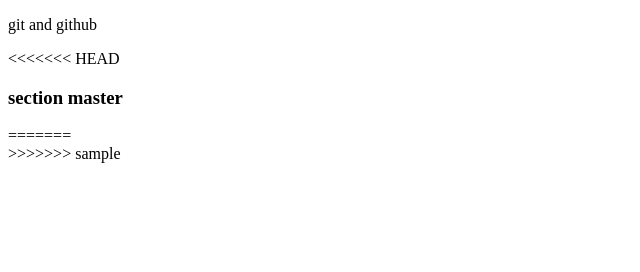
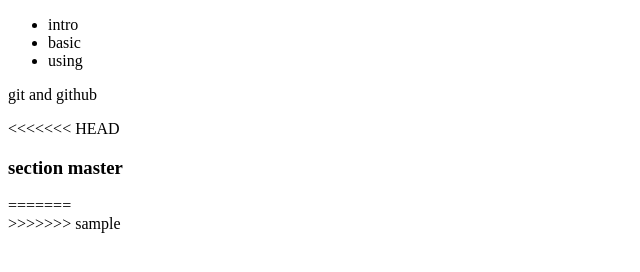
Before and after one commit to rojbanisaif/gitut, a plain HTML site: page index.html in a window 1280 px wide. Shown: the whole page, without its empty margins (0-640 px from the left). Drawn offline with Linux system fonts and the light colour scheme.

Commit message:
Revert " new test for diff"
This reverts commit a46c7687a51064179ba31b8e10af01dab4351c3f.

```diff
--- a/index.html
+++ b/index.html
@@ -8,6 +8,9 @@
 <body>
     <section>
 <ul>
+    <li>intro</li>
+<li>basic</li>
+<li>using</li>
 
 
 
```
